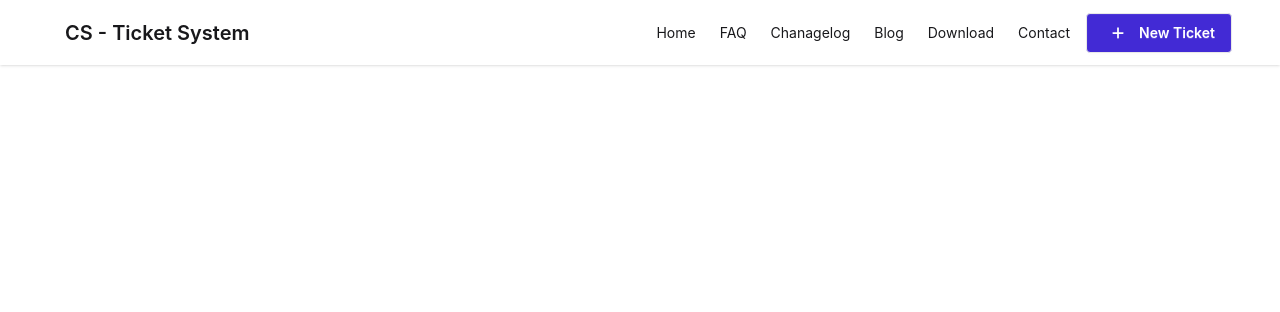
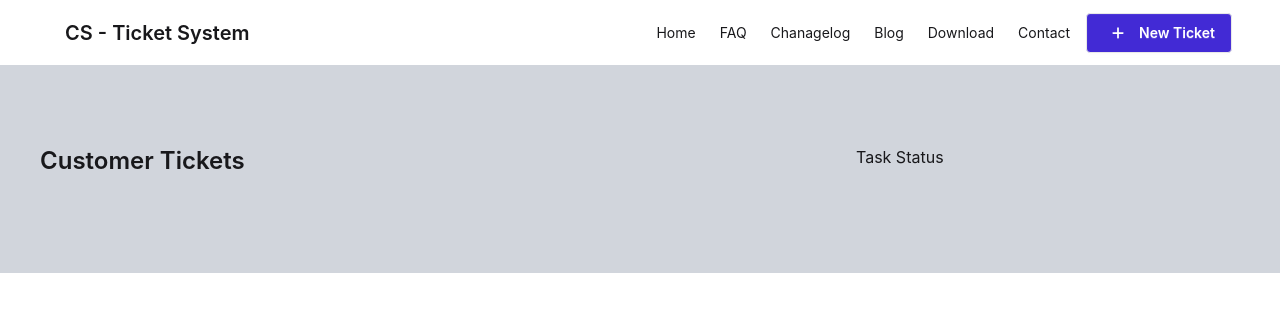
Before and after one commit to Ahana-Nandi-Tultul/CS_Ticket_System, a React (Vite) app: page / in a window 1280 px wide. Shown: the top 312 px of the page. Built offline with nearby package versions, Linux system fonts and the light colour scheme.

Commit message:
customer tickets layout complete

```diff
--- /dev/null
+++ b/public/problems.json
@@ -0,0 +1,137 @@
+[
+  {
+    "id": 1,
+    "title": "Login Failure",
+    "description": "Customer is unable to log into the system using correct credentials.",
+    "status": "Open",
+    "priority": "High",
+    "customer_name": "Rahim Ahmed",
+    "objection_date": "2026-03-01"
+  },
+  {
+    "id": 2,
+    "title": "Payment Not Processed",
+    "description": "Customer completed payment but did not receive confirmation.",
+    "status": "In Progress",
+    "priority": "High",
+    "customer_name": "Nusrat Jahan",
+    "objection_date": "2026-03-02"
+  },
+  {
+    "id": 3,
+    "title": "Password Reset Email Not Received",
+    "description": "Customer requested password reset but did not receive email.",
+    "status": "Open",
+    "priority": "Medium",
+    "customer_name": "Tanvir Hasan",
+    "objection_date": "2026-02-28"
+  },
+  {
+    "id": 4,
+    "title": "Dashboard Loading Slow",
+    "description": "Customer reports that dashboard takes too long to load.",
+    "status": "In Progress",
+    "priority": "Medium",
+    "customer_name": "Sadia Islam",
+    "objection_date": "2026-03-03"
+  },
+  {
+    "id": 5,
+    "title": "Profile Update Error",
+    "description": "Customer cannot update profile information.",
+    "status": "Open",
+    "priority": "Low",
+    "customer_name": "Imran Hossain",
+    "objection_date": "2026-03-01"
+  },
+  {
+    "id": 6,
+    "title": "File Upload Failed",
+    "description": "Customer unable to upload required documents.",
+    "status": "In Progress",
+    "priority": "High",
+    "customer_name": "Farzana Akter",
+    "objection_date": "2026-02-27"
+  },
+  {
+    "id": 7,
+    "title": "Incorrect Billing Amount",
+    "description": "Customer charged incorrect subscription amount.",
+    "status": "Open",
+    "priority": "High",
+    "customer_name": "Arif Chowdhury",
+    "objection_date": "2026-03-02"
+  },
+  {
+    "id": 8,
+    "title": "Notification Not Working",
+    "description": "Customer not receiving system notifications.",
+    "status": "In Progress",
+    "priority": "Medium",
+    "customer_name": "Mehedi Hasan",
+    "objection_date": "2026-03-03"
+  },
+  {
+    "id": 9,
+    "title": "Account Suspension Issue",
+    "description": "Customer account suspended without explanation.",
+    "status": "Open",
+    "priority": "High",
+    "customer_name": "Sharmin Sultana",
+    "objection_date": "2026-02-25"
+  },
+  {
+    "id": 10,
+    "title": "Unable to Download Report",
+    "description": "Customer cannot download generated report file.",
+    "status": "In Progress",
+    "priority": "Medium",
+    "customer_name": "Kamal Uddin",
+    "objection_date": "2026-03-01"
+  },
+  {
+    "id": 11,
+    "title": "Two-Factor Authentication Error",
+    "description": "Customer unable to verify OTP during login.",
+    "status": "Open",
+    "priority": "High",
+    "customer_name": "Ritu Moni",
+    "objection_date": "2026-03-02"
+  },
+  {
+    "id": 12,
+    "title": "Subscription Cancellation Problem",
+    "description": "Customer unable to cancel active subscription.",
+    "status": "In Progress",
+    "priority": "Medium",
+    "customer_name": "Jahid Karim",
+    "objection_date": "2026-02-26"
+  },
+  {
+    "id": 13,
+    "title": "Mobile View Layout Broken",
+    "description": "Customer reports UI issues on mobile device.",
+    "status": "Open",
+    "priority": "Low",
+    "customer_name": "Mim Akter",
+    "objection_date": "2026-03-03"
+  },
+  {
+    "id": 14,
+    "title": "Search Function Not Returning Results",
+    "description": "Customer search query returns empty results incorrectly.",
+    "status": "In Progress",
+    "priority": "Medium",
+    "customer_name": "Rakib Hasan",
+    "objection_date": "2026-03-01"
+  },
+  {
+    "id": 15,
+    "title": "Email Verification Link Expired",
+    "description": "Customer reports verification link expired immediately.",
+    "status": "Open",
+    "priority": "Low",
+    "customer_name": "Sabbir Rahman",
+    "objection_date": "2026-02-28"
+  }
+]
--- a/src/App.jsx
+++ b/src/App.jsx
@@ -1,11 +1,17 @@
-import Navbar from "./components/Navbar/Navbar"
+import Navbar from "./components/Navbar/Navbar";
+import CustomerTickets from "./components/CustomerTickets/CustomerTickets";
+import TaskStatus from "./components/TaskStatus/TaskStatus";
 
 function App() {
 
   return (
     <>
-      <div>
-        <Navbar></Navbar>
+      <Navbar></Navbar>
+      <div className="bg-gray-300 py-20">
+        <div className="grid grid-cols-1 md:grid-cols-3 gap-6 max-w-[1200px] mx-auto">
+          <CustomerTickets></CustomerTickets>
+          <TaskStatus></TaskStatus>
+        </div>
       </div>
     </>
   )
--- /dev/null
+++ b/src/components/CustomerTickets/CustomerTickets.jsx
@@ -0,0 +1,16 @@
+import React from 'react';
+import { GoDotFill } from "react-icons/go";
+import { FaRegCalendar } from "react-icons/fa";
+
+const CustomerTickets = () => {
+    return (
+        <div className="md:col-span-2">
+            <h2 className="text-2xl font-semibold">Customer Tickets</h2>
+            <div className="grid grid-cols-1 md:grid-cols-2 gap-3 mt-4">
+
+            </div>
+          </div>
+    );
+};
+
+export default CustomerTickets;
--- /dev/null
+++ b/src/components/ProblemCard/ProblemCard.jsx
@@ -0,0 +1,27 @@
+import React from 'react';
+
+const ProblemCard = () => {
+    return (
+        <div className="card card-border bg-base-100">
+                <div className="card-body">
+                  <div className="flex justify-between items-center">
+                     <h2 className="card-title">Login Issues - Can't Access Account</h2>
+                     <button className="btn rounded-3xl bg-[#02A53B]"><GoDotFill className="text-[#0B5E0] text-2xl" />Open</button>
+                  </div>
+                  <p>A card component has a figure, a body part, and inside body there are title and actions parts</p>
+                  <div className="flex justify-between items-center">
+                    <div className="flex justify-between items-center gap-3">
+                        <p className="text-gray-800 font-semibold">#1001</p>
+                        <p className="text-red-600">HIGH PRIORITY</p>
+                    </div>
+                    <div className="flex justify-between items-center gap-3">
+                        <p className="text-gray-800">John Smith</p>
+                        <p className="text-gray-800 flex justify-between items-center gap-0"><FaRegCalendar /> <span>1/15/2024</span></p>
+                    </div>
+                  </div>
+                </div>
+              </div>
+    );
+};
+
+export default ProblemCard;
--- /dev/null
+++ b/src/components/TaskStatus/TaskStatus.jsx
@@ -0,0 +1,11 @@
+import React from 'react';
+
+const TaskStatus = () => {
+    return (
+        <div className="md:col-span-1 ">
+            <h2>Task Status</h2>
+          </div>
+    );
+};
+
+export default TaskStatus;
```
